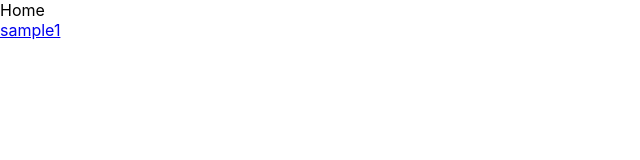
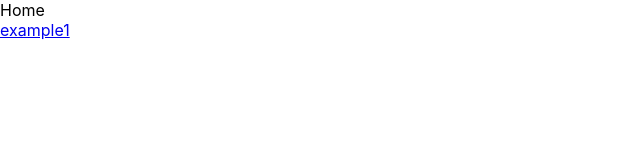
Before and after one commit to Misha434/chat_chotto_apl, a React (Create React App) app: page / in a window 1280 px wide. Shown: the top 160 px of the page, without its empty margins (0-640 px from the left). Built offline with nearby package versions, Linux system fonts and the light colour scheme.

Commit message:
trial commit

```diff
--- a/src/components/Home.tsx
+++ b/src/components/Home.tsx
@@ -1,13 +1,13 @@
-import React from 'react'
-import { Link } from 'react-router-dom'
+import React from "react";
+import { Link } from "react-router-dom";
 
 const Home: React.FC = () => {
   return (
     <>
       <div>Home</div>
-      <Link to="/sample1">sample1</Link>
+      <Link to="/sample1">example1</Link>
     </>
-  )
-}
+  );
+};
 
-export default Home
+export default Home;
```
